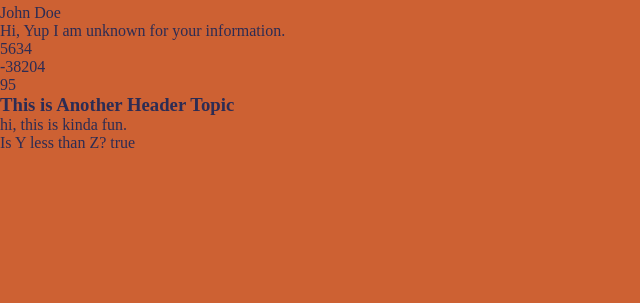
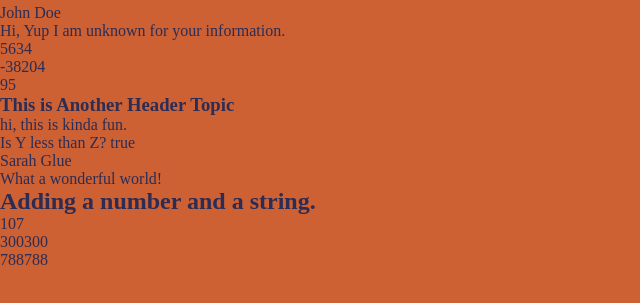
Before and after one commit to aaSthaaya/JS-Day-to-Day, a plain HTML site: page day4-4-march/index.html in a window 1280 px wide. Shown: the part 159-462 px from the top of the page, without its empty margins (0-640 px from the left). Drawn offline with Linux system fonts and the light colour scheme.

Commit message:
Tried the string operator also the comparision operator

```diff
--- a/day4-4-march/index.html
+++ b/day4-4-march/index.html
@@ -35,6 +35,13 @@
 
 <p id="demo10"></p>
 
+<p id="demo11"></p>
+<p id="demo12"></p>
+
+<h2>Adding a number and a string.</h2>
+
+<P id="demo13"></P>
+
     <script src="script.js"></script>
 </body>
 </html>
--- a/day4-4-march/script.js
+++ b/day4-4-march/script.js
@@ -68,3 +68,19 @@ let text_first = "Y";
 let text_second = "Z";
 let result = text_first < text_second;
 document.getElementById("demo10").innerHTML = "Is Y less than Z? " + result;
+
+
+let person1 = "Sarah";
+let surname = "Glue";
+let fullName = person1 + " " + surname;
+document.getElementById("demo11").innerHTML = fullName;
+
+let text1 = "What a ";
+text1 += "wonderful world!";
+document.getElementById("demo12").innerHTML = text1;
+
+
+let num = 7 + 100;
+let num$string = 300 + "300";
+let string$num = "788" + 788;
+document.getElementById("demo13").innerHTML = num + "<br>" + num$string + "<br>" + string$num;
```
